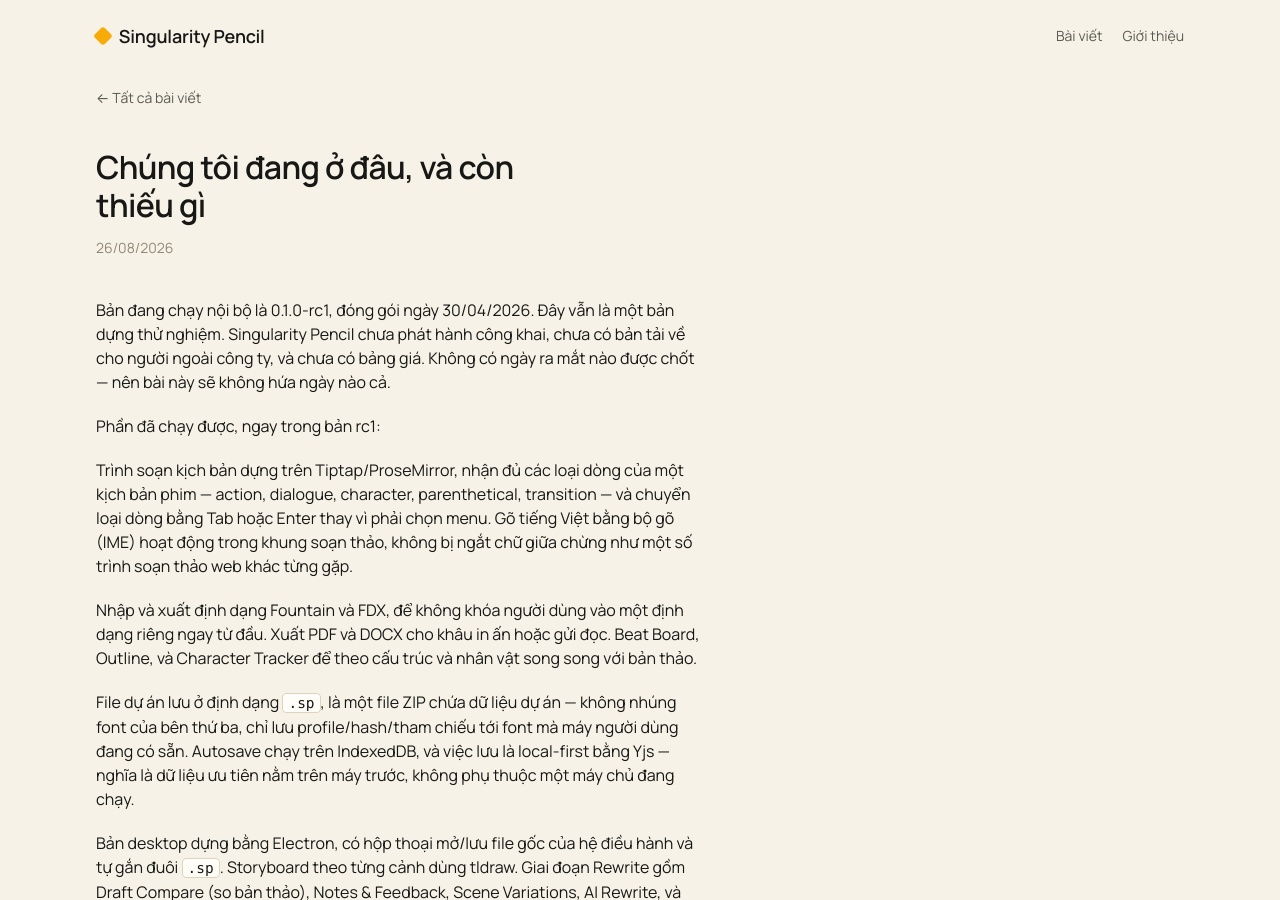
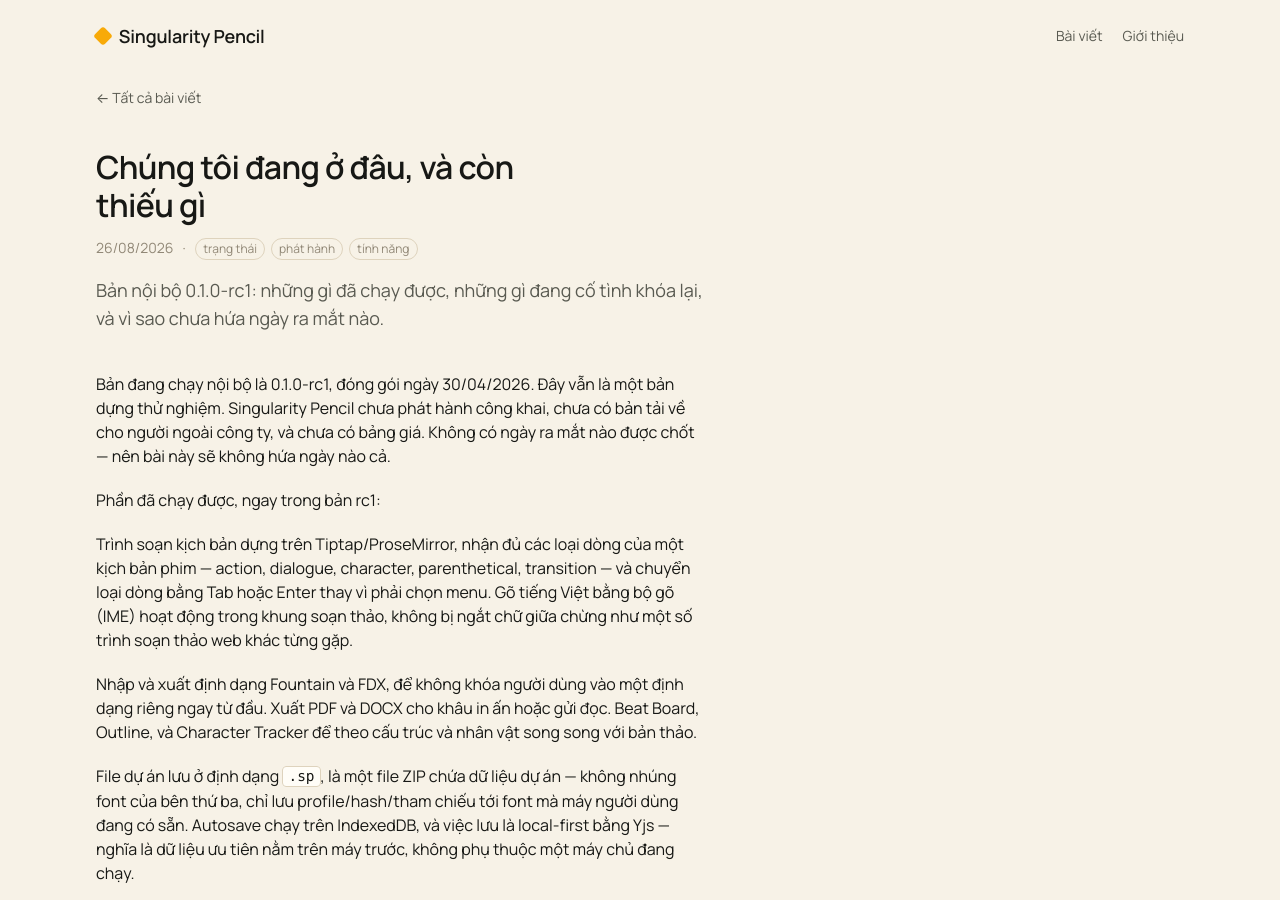
Before and after one commit to cnd173/spweb, a Jekyll site: the page built from _posts/2026-08-26-chung-toi-dang-o-dau-va-con-thieu-gi.md, in a window 1280 px wide and 900 px high. Built offline with Jekyll 4.4.1, drawn with Linux system fonts in a browser that asks for light colours.

Commit message:
post: thêm tóm tắt và thẻ cho ba bài đầu
Ba bài này đăng trước khi khuôn ghế content có mục Tóm tắt/Thẻ (1manabnd D310h)
nên front matter thiếu hai trường. Chỉ sửa front matter, không đụng thân bài.

Co-Authored-By: Claude Opus 5 <noreply@anthropic.com>

```diff
--- a/_posts/2026-08-26-chung-toi-dang-o-dau-va-con-thieu-gi.md
+++ b/_posts/2026-08-26-chung-toi-dang-o-dau-va-con-thieu-gi.md
@@ -2,6 +2,8 @@
 layout: post
 title: "Chúng tôi đang ở đâu, và còn thiếu gì"
 date: 2026-08-26 19:50:51 +0700
+description: "Bản nội bộ 0.1.0-rc1: những gì đã chạy được, những gì đang cố tình khóa lại, và vì sao chưa hứa ngày ra mắt nào."
+tags: ["trạng thái", "phát hành", "tính năng"]
 ---
 Bản đang chạy nội bộ là 0.1.0-rc1, đóng gói ngày 30/04/2026. Đây vẫn là một bản dựng thử nghiệm. Singularity Pencil chưa phát hành công khai, chưa có bản tải về cho người ngoài công ty, và chưa có bảng giá. Không có ngày ra mắt nào được chốt — nên bài này sẽ không hứa ngày nào cả.
 
```
Also changed, not shown: _posts/2026-08-26-ai-trong-singularity-pencil-ban-mang-khoa-cua-minh.md (+2 -0 lines), _posts/2026-08-26-vi-sao-kich-ban-nen-la-nguon-duy-nhat.md (+2 -0 lines).
